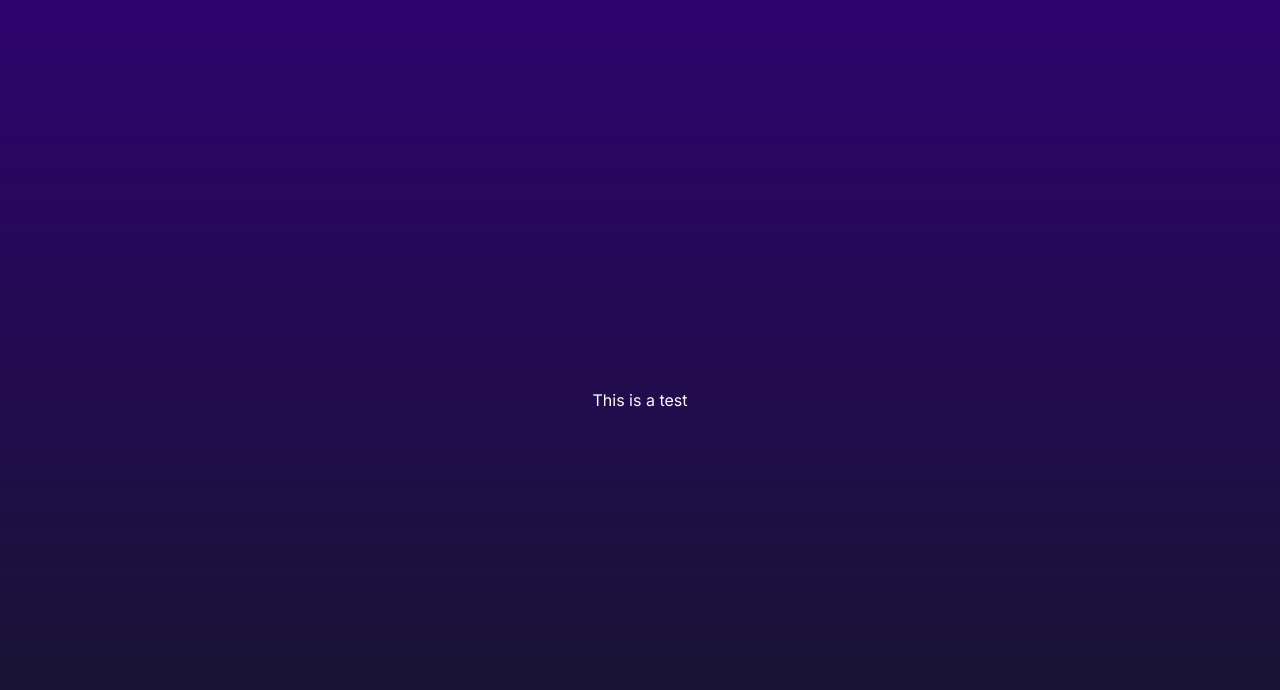
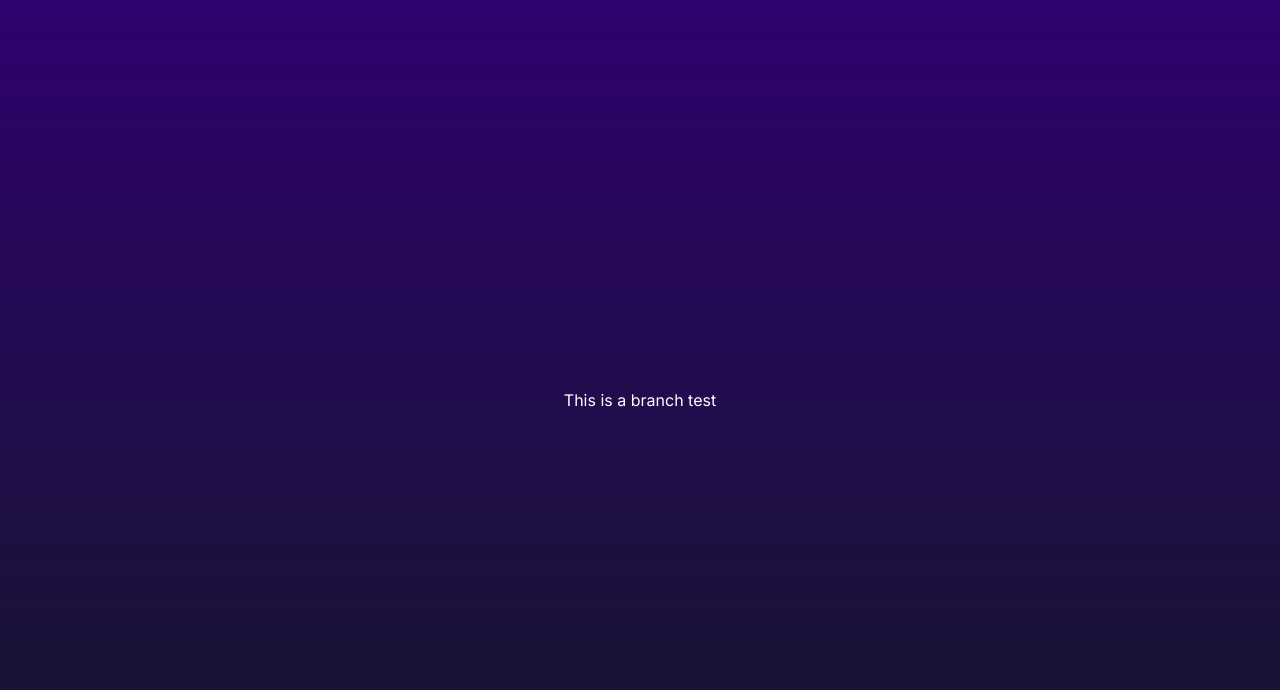
Before and after one commit to JamesFyfe/portfolio, a Next.js app: page / in a window 1280 px wide. Shown: the top 690 px of the page. Built offline with nearby package versions, Linux system fonts and the light colour scheme.

Commit message:
branch test

```diff
--- a/src/app/page.tsx
+++ b/src/app/page.tsx
@@ -1,7 +1,7 @@
 export default function HomePage() {
   return (
     <main className="flex min-h-screen flex-col items-center justify-center bg-gradient-to-b from-[#2e026d] to-[#15162c] text-white">
-      This is a test
+      This is a branch test
     </main>
   );
 }
```
